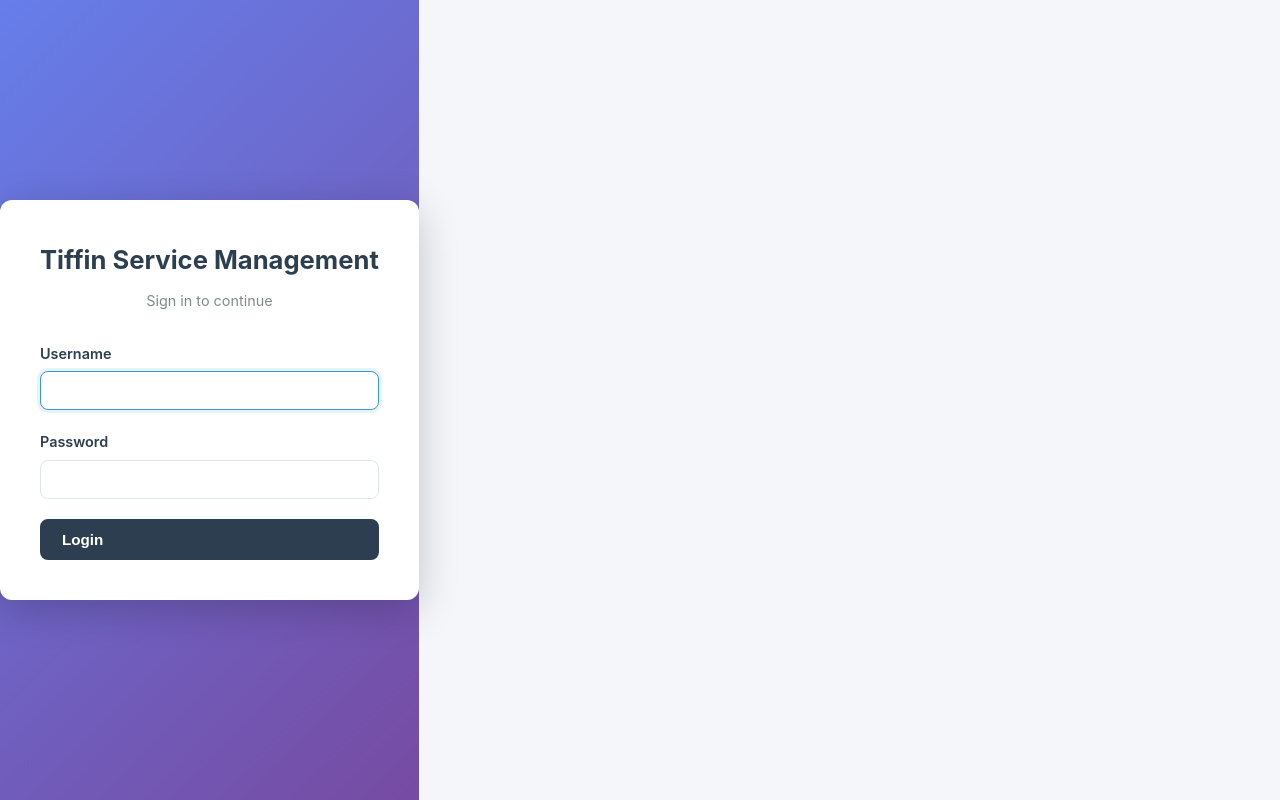
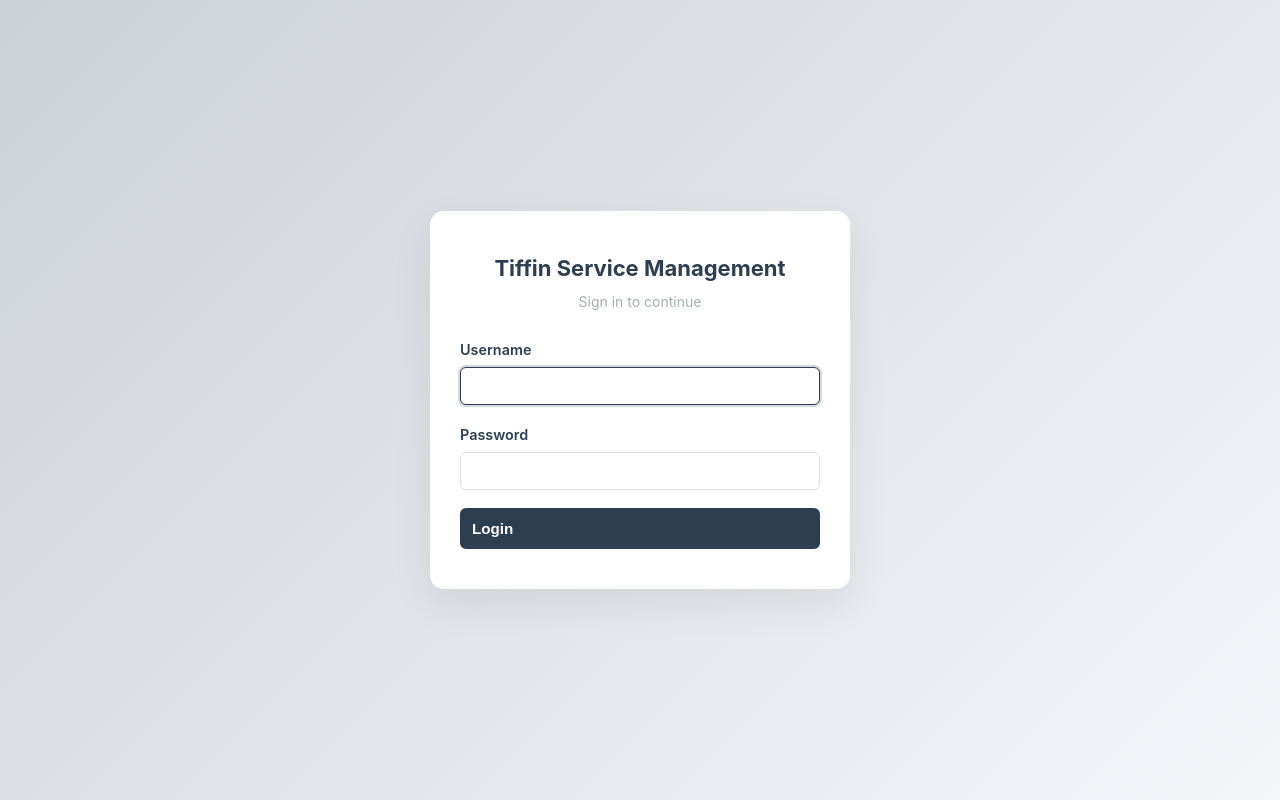
Before and after one commit to VasiSayed/Tiffin-Service-Management, a Django app: page /login in a window 1280 px wide. Run offline with Django 5.2, Linux system fonts and the light colour scheme.

Commit message:
WITH LOGIN

```diff
--- a/templates/tiffin_app/login.html
+++ b/templates/tiffin_app/login.html
@@ -4,6 +4,80 @@
 {% block title %}Login - Tiffin Service{% endblock %}
 
 {% block content_unauthenticated %}
+<style>
+.login-container {
+    min-height: 100vh;
+    width: 100%;
+    display: flex;
+    align-items: center;
+    justify-content: center;
+    background: linear-gradient(135deg, var(--primary-light), #f5f6fa);
+    padding: 20px;
+}
+
+.login-card {
+    width: 100%;
+    max-width: 420px;
+    background: #ffffff;
+    padding: 40px 30px;
+    border-radius: 14px;
+    box-shadow: 0 15px 40px rgba(0,0,0,0.08);
+}
+
+.login-header {
+    text-align: center;
+    margin-bottom: 25px;
+}
+
+.login-logo {
+    max-height: 70px;
+    margin-bottom: 10px;
+}
+
+.login-title {
+    font-size: 22px;
+    font-weight: 700;
+    margin-bottom: 5px;
+}
+
+.login-subtitle {
+    font-size: 14px;
+    opacity: 0.7;
+}
+
+.form-group {
+    margin-bottom: 18px;
+}
+
+.form-control {
+    width: 100%;
+    padding: 10px 12px;
+    border-radius: 6px;
+    border: 1px solid #ddd;
+    font-size: 14px;
+}
+
+.form-control:focus {
+    border-color: var(--primary);
+    outline: none;
+    box-shadow: 0 0 0 2px var(--primary-light);
+}
+
+.btn-primary {
+    background: var(--primary);
+    border: none;
+    padding: 10px;
+    font-weight: 600;
+    border-radius: 6px;
+    transition: 0.2s;
+}
+
+.btn-primary:hover {
+    background: var(--primary-dark);
+}
+</style>
+
+
 <div class="login-container">
     <div class="login-card">
         <div class="login-header">
```
